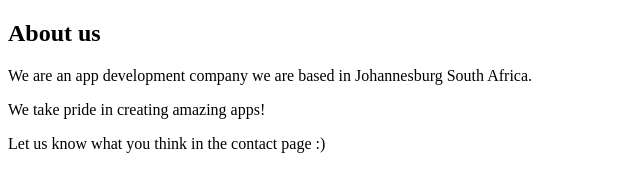
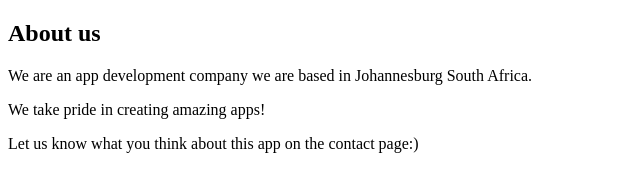
Before and after one commit to ENHLE-MTHIM/SuperheroApp, a plain HTML site: page about.html in a window 1280 px wide. Shown: the whole page, without its empty margins (0-640 px from the left). Drawn offline with Linux system fonts and the light colour scheme.

Commit message:
Added some text

```diff
--- a/about.html
+++ b/about.html
@@ -7,7 +7,7 @@
              <h2>About us</h2>
              <p>We are an app development company we are based in Johannesburg South Africa.</p>
              <p>We take pride in creating amazing apps!</p>
-             <p>Let us know what you think in the contact page :)</p>
+             <p>Let us know what you think about this app on the contact page:)</p>
 
 
       </body>
```
